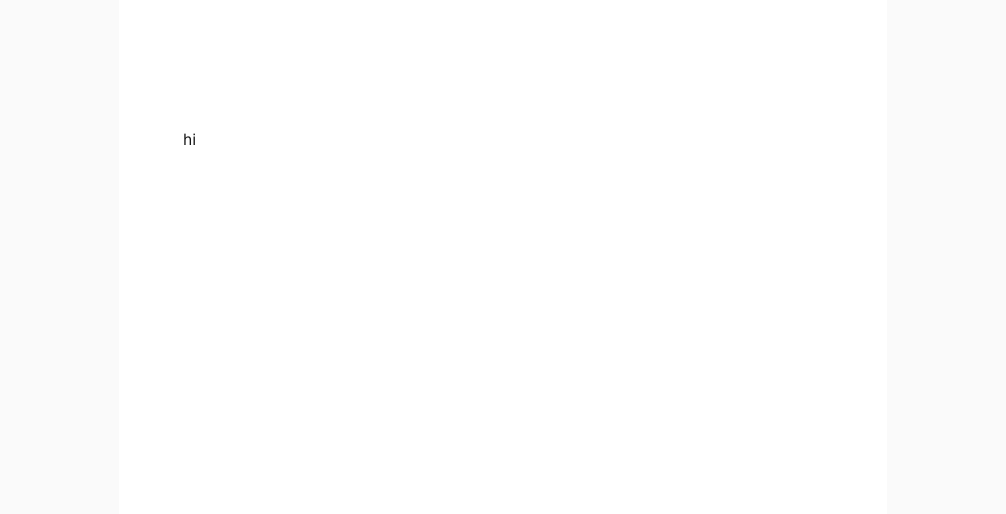
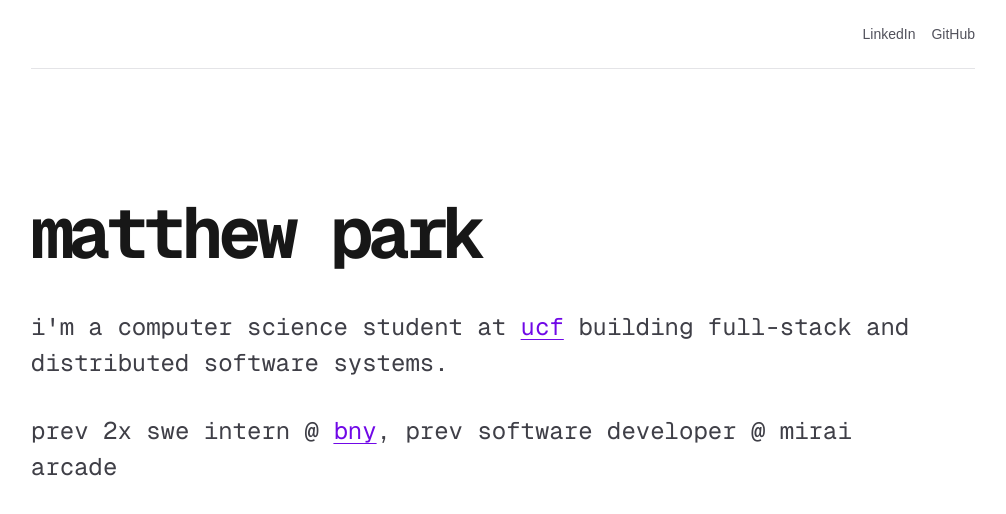
Before and after one commit to mpark019/portfolio, a Next.js app: page / in a window 1280 px wide. Shown: the top 514 px of the page, without its empty margins (137-1143 px from the left). Built offline with nearby package versions, Linux system fonts and the light colour scheme.

Commit message:
portfolio header and intro

```diff
--- a/src/app/layout.tsx
+++ b/src/app/layout.tsx
@@ -1,5 +1,6 @@
 import type { Metadata } from "next";
 import { Geist, Geist_Mono } from "next/font/google";
+import { Header } from "@/components/Header";
 import "./globals.css";
 
 const geistSans = Geist({
@@ -13,8 +14,7 @@ const geistMono = Geist_Mono({
 });
 
 export const metadata: Metadata = {
-  title: "Create Next App",
-  description: "Generated by create next app",
+  title: "matthew park",
 };
 
 export default function RootLayout({ children }: LayoutProps<"/">) {
@@ -23,7 +23,12 @@ export default function RootLayout({ children }: LayoutProps<"/">) {
       lang="en"
       className={`${geistSans.variable} ${geistMono.variable} h-full antialiased`}
     >
-      <body className="min-h-full flex flex-col">{children}</body>
+      <body className="min-h-full bg-white text-zinc-950 dark:bg-zinc-950 dark:text-zinc-50">
+        <div className="mx-auto min-h-full w-full max-w-5xl px-6 sm:px-10">
+          <Header />
+          <main>{children}</main>
+        </div>
+      </body>
     </html>
   );
 }
--- a/src/app/page.tsx
+++ b/src/app/page.tsx
@@ -1,9 +1,23 @@
 export default function Home() {
   return (
-    <div className="flex flex-col flex-1 items-center justify-center bg-zinc-50 font-sans dark:bg-black">
-      <main className="flex flex-1 w-full max-w-3xl flex-col items-center justify-between py-32 px-16 bg-white dark:bg-black sm:items-start">
-        hi
-      </main>
-    </div>
+    <section className="max-w-4xl py-24 sm:py-32">
+      <h1 className="font-mono text-5xl font-bold tracking-[-0.08em] sm:text-7xl">matthew park</h1>
+      <div className="mt-10 space-y-8 font-mono text-xl leading-8 text-zinc-700 dark:text-zinc-300 sm:text-2xl sm:leading-9">
+        <p>
+          i&apos;m a computer science student at{" "}
+          <a className="text-violet-700 underline decoration-1 underline-offset-4 transition-colors hover:text-violet-500 dark:text-violet-400" href="https://www.ucf.edu" rel="noreferrer" target="_blank">
+            ucf
+          </a>{" "}
+          building full-stack and distributed software systems.
+        </p>
+        <p>
+          prev 2x swe intern @{" "}
+          <a className="text-violet-700 underline decoration-1 underline-offset-4 transition-colors hover:text-violet-500 dark:text-violet-400" href="https://www.bny.com" rel="noreferrer" target="_blank">
+            bny
+          </a>,{" "}
+          prev software developer @ mirai arcade
+        </p>
+      </div>
+    </section>
   );
 }
--- /dev/null
+++ b/src/components/Header.tsx
@@ -0,0 +1,20 @@
+import Link from "next/link";
+
+const links = [
+  { href: "https://www.linkedin.com/in/matthew-park-b98ba1292/", label: "LinkedIn" },
+  { href: "https://github.com/mpark019", label: "GitHub" },
+];
+
+export function Header() {
+  return (
+    <header className="flex items-center justify-between border-b border-zinc-200 py-6 dark:border-zinc-800">
+      <nav aria-label="External links" className="flex items-center gap-4 text-sm text-zinc-600 dark:text-zinc-400 ml-auto">
+        {links.map((link) => (
+          <a className="transition-colors hover:text-zinc-950 dark:hover:text-zinc-50" href={link.href} key={link.href} rel="noreferrer" target="_blank">
+            {link.label}
+          </a>
+        ))}
+      </nav>
+    </header>
+  );
+}
```
